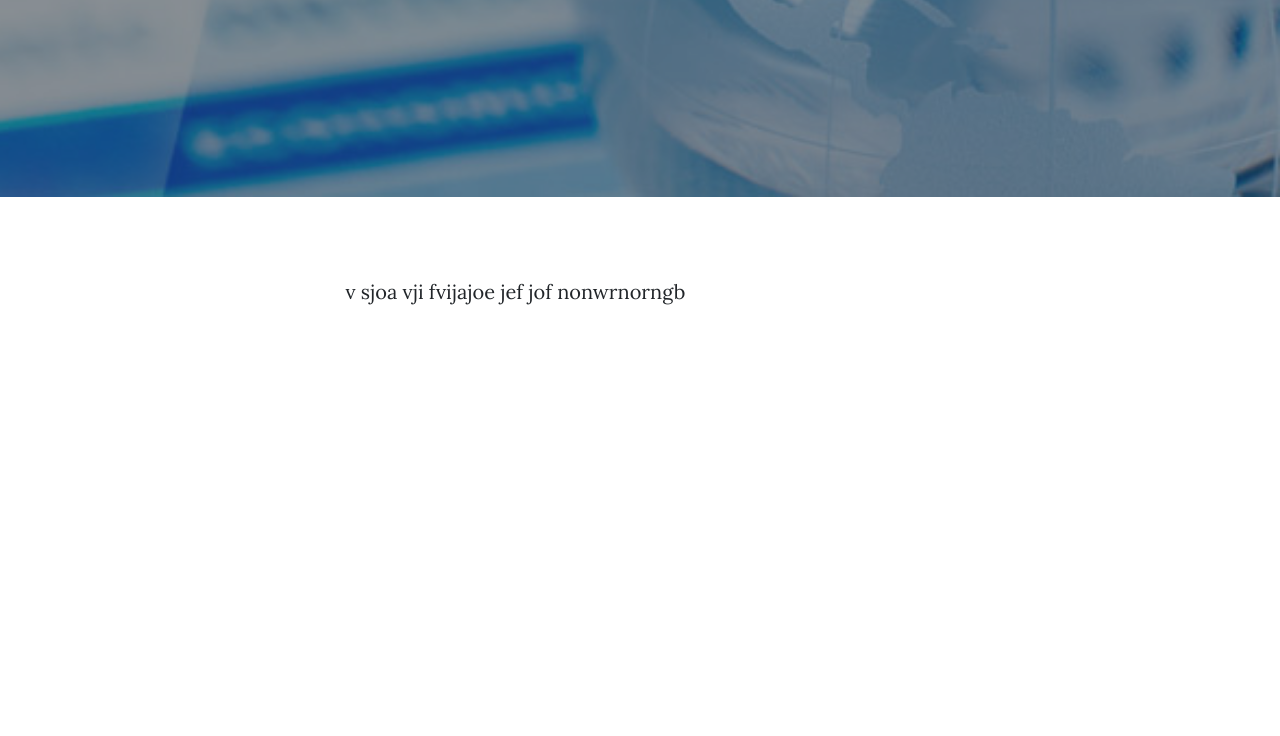
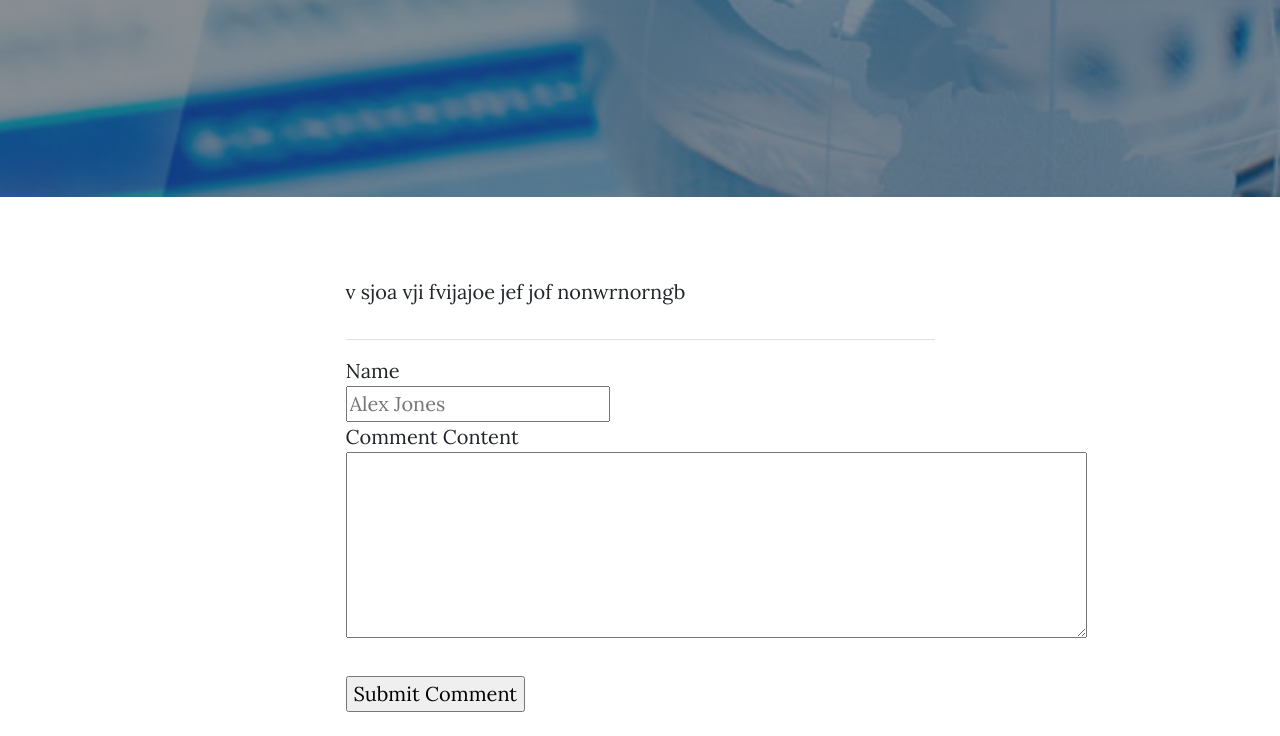
Before and after one commit to Sypers/Project405, a website: page dist/post.html in a window 1280 px wide. Shown: the part 356-1092 px from the top of the page. Before the commit the page ends 800 px from the top, so only its background shows below. Drawn offline with nearby package versions, Linux system fonts and the light colour scheme; no server answers.

Commit message:
implemented comment submission to a certain post

```diff
--- a/dist/post.html
+++ b/dist/post.html
@@ -47,6 +47,10 @@
                 var text_content = xmldoc.getElementById("content").textContent;
                 pcontent.innerHTML = text_content;
             }
+
+            function getPostID() {
+                document.getElementById("postid").value = window.location.href.split('=')[1]
+            }
         </script>
     </head>
     <body>
@@ -90,6 +94,15 @@
                 <div class="row gx-4 gx-lg-5 justify-content-center">
                     <div class="col-md-10 col-lg-8 col-xl-7">
                         <p id="post-content"> v sjoa vji fvijajoe jef jof nonwrnorngb</p>
+                        <hr/>
+                        <form action="submit_comment.php" method="post">
+                            <label>Name</label><br>
+                            <input type="text" id="name" name="name" placeholder="Alex Jones"/><br>
+                            <label>Comment Content</label><br>
+                            <textarea type="text" id="comment" name="comment" rows="6" cols="60"></textarea><br><br>
+                            <input id="postid" name="postid" value="null" type="hidden"/>
+                            <input type="submit" value="Submit Comment"/ onclick="getPostID()">
+                        </form>
                     </div>
                 </div>
             </div>
```
Also changed, not shown: 2 other files.
